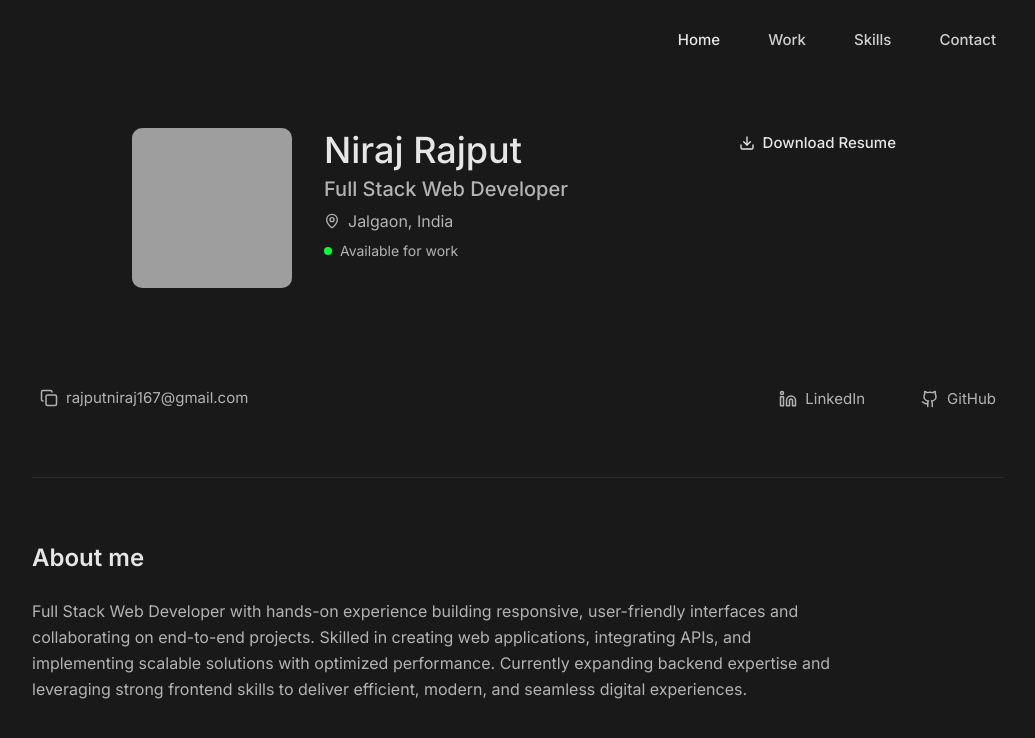
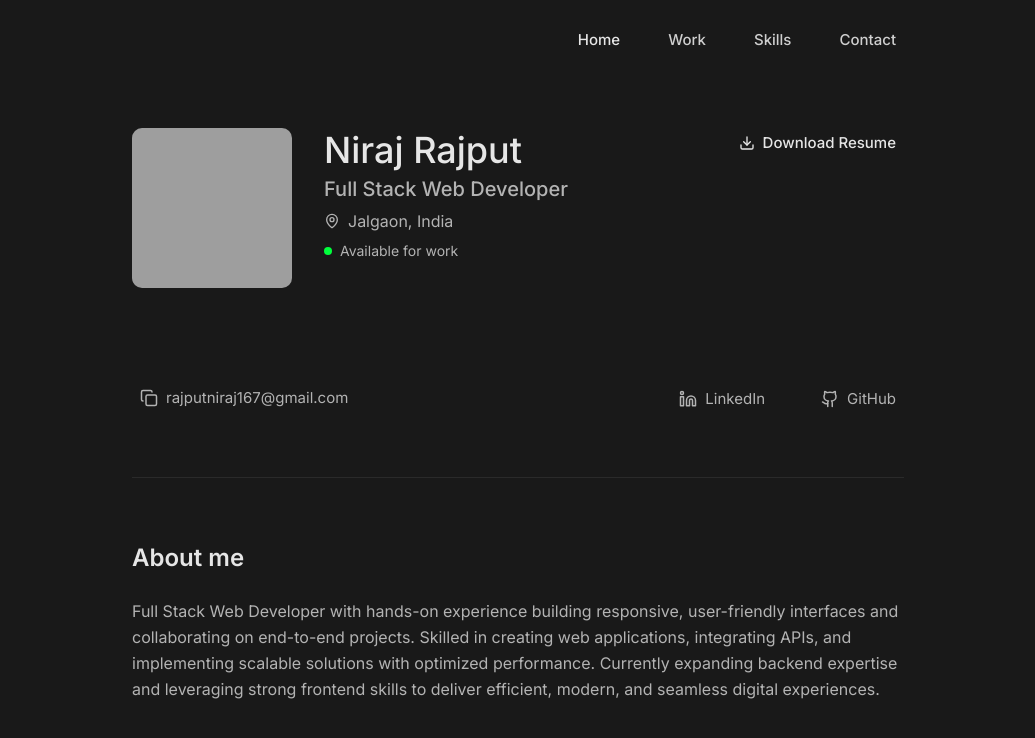
Before and after one commit to VedantBhawsar/vedant-portfolio, a React (Vite) app: page / in a window 1280 px wide. Shown: the top 738 px of the page, without its empty margins (122-1157 px from the left). Built offline with nearby package versions, Linux system fonts and the light colour scheme; grey boxes are pictures that could not be loaded; the HTML template or start-up script is replaced by a standard one.

Commit message:
Apply max-width to all sections

```diff
--- a/src/components/AboutMe.tsx
+++ b/src/components/AboutMe.tsx
@@ -1,6 +1,6 @@
 const AboutMe = () => {
   return (
-    <section className="container mx-auto mt-12 md:mt-16">
+    <section className="container mx-auto max-w-[900px] mt-12 md:mt-16">
       {/* Divider line */}
       <div className="border-t border-muted mb-12 md:mb-16" />
 
--- a/src/components/ContactLinks.tsx
+++ b/src/components/ContactLinks.tsx
@@ -80,7 +80,7 @@ const ContactLinks = () => {
   };
 
   return (
-    <div className="container mx-auto mt-8 md:mt-12">
+    <div className="container mx-auto max-w-[900px] mt-8 md:mt-12">
       {/* Mobile/Tablet: Stack all links centered */}
       <div className="flex flex-col md:hidden gap-4 items-center">
         {renderLink(emailLink, 0)}
--- a/src/components/Navbar.tsx
+++ b/src/components/Navbar.tsx
@@ -16,7 +16,7 @@ const Navbar = () => {
 
   return (
     <nav className="fixed top-0 left-0 right-0 z-50 bg-background">
-      <div className="container mx-auto">
+      <div className="container mx-auto max-w-[900px]">
         <div className="flex items-center justify-between h-16 md:h-20">
           {/* Mobile hamburger - left aligned */}
           <button
```
